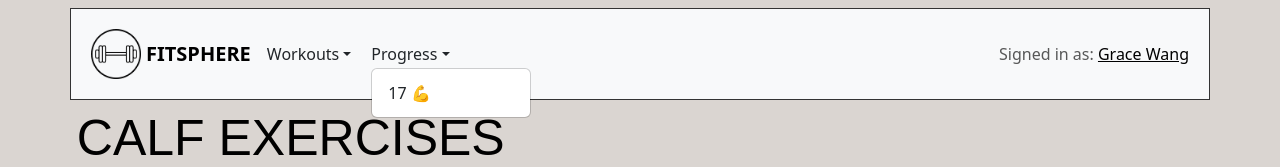
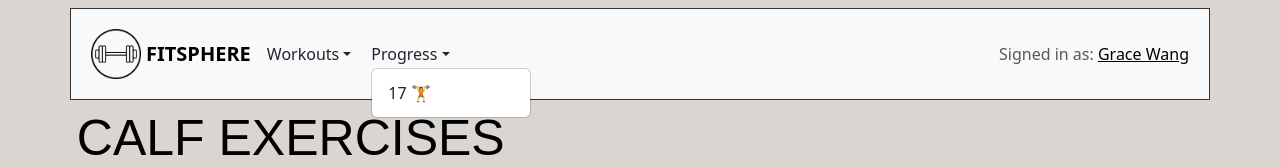
Before and after one commit to theobakshi12/FitSphere-4, a React (Create React App) app in the folder client/: page /calves in a window 1280 px wide. Both pictures are taken after a click on the button "Progress". Shown: the top 167 px of the page. Built offline with nearby package versions, Linux system fonts and the light colour scheme.

Commit message:
change tracker look

```diff
--- a/client/src/components/navBar.js
+++ b/client/src/components/navBar.js
@@ -15,7 +15,7 @@ function NavBar() {
               <NavDropdown.Item href="/homebody">Home Workouts (No Equipment)</NavDropdown.Item>
             </NavDropdown>
             <NavDropdown className="workouts" title="Progress" id="basic-nav-dropdown">
-              <NavDropdown.Item>17 💪</NavDropdown.Item>
+              <NavDropdown.Item>17 🏋️</NavDropdown.Item>
             </NavDropdown>
         <Navbar.Collapse className="justify-content-end">
           <Navbar.Text>
```
